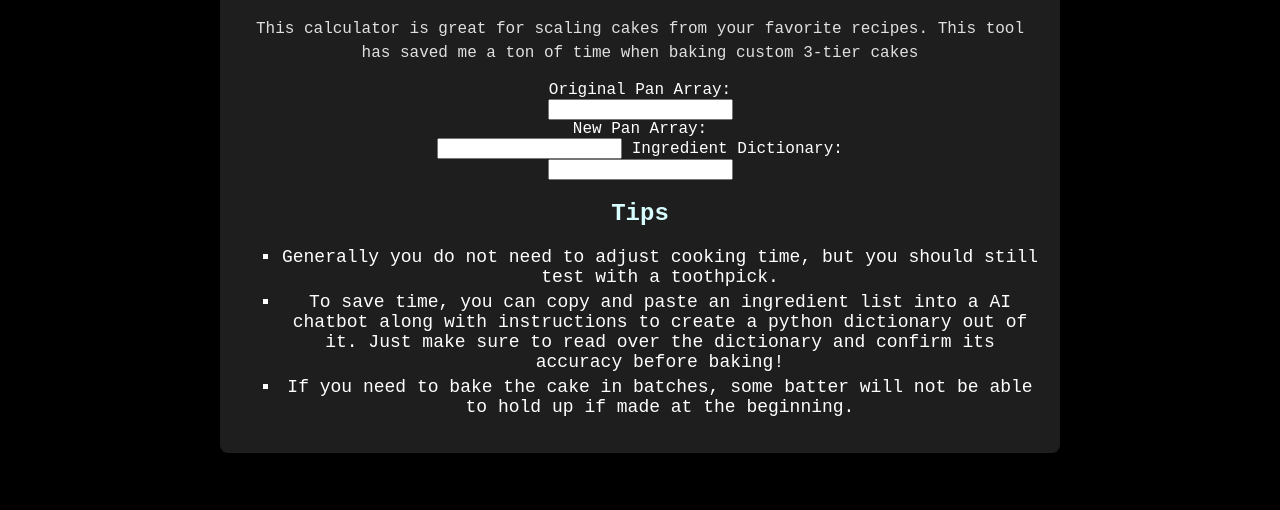
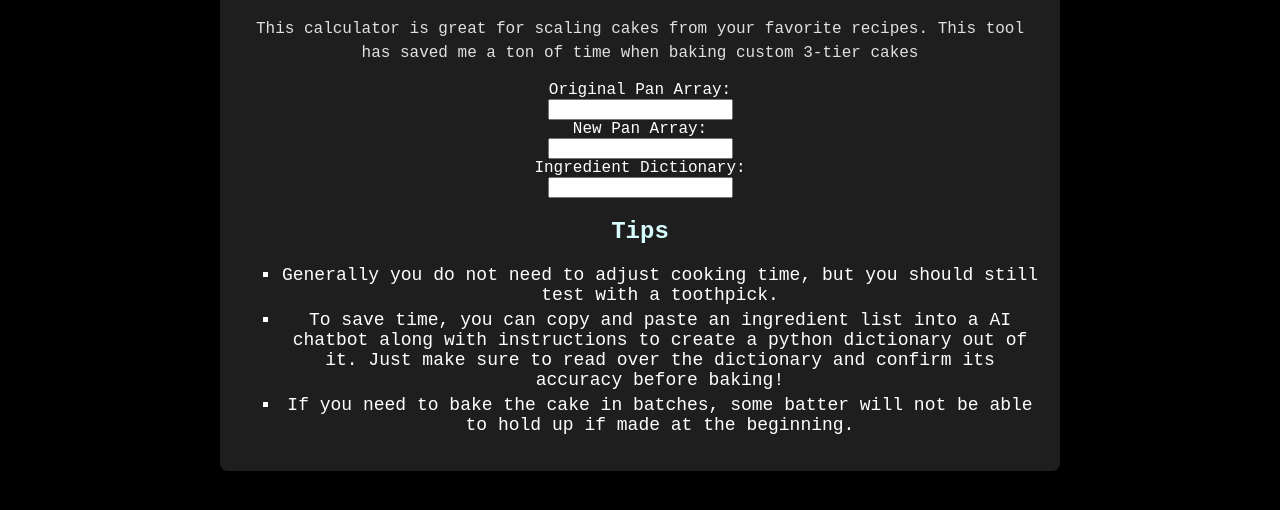
Before and after one commit to EnzoLucido/EnzoLucido.github.io, a plain HTML site: page cake_planning.html in a window 1280 px wide. Shown: the part 188-698 px from the top of the page. Drawn offline with Linux system fonts and the light colour scheme.

Commit message:
adding more breaks

```diff
--- a/cake_planning.html
+++ b/cake_planning.html
@@ -33,10 +33,10 @@ recipes. This tool has saved me a ton of time when baking custom
   <input type="text" id="originalPans" name="originalPans"><br>
 
   <label for="newPans">New Pan Array:</label><br>
-  <input type="text" id="newPans" name="newPans">
+  <input type="text" id="newPans" name="newPans"><br>
 
   <label for="dict">Ingredient Dictionary:</label><br>
-  <input type="text" id="dict" name="dict">
+  <input type="text" id="dict" name="dict"><br>
 
 </form>
 
```
